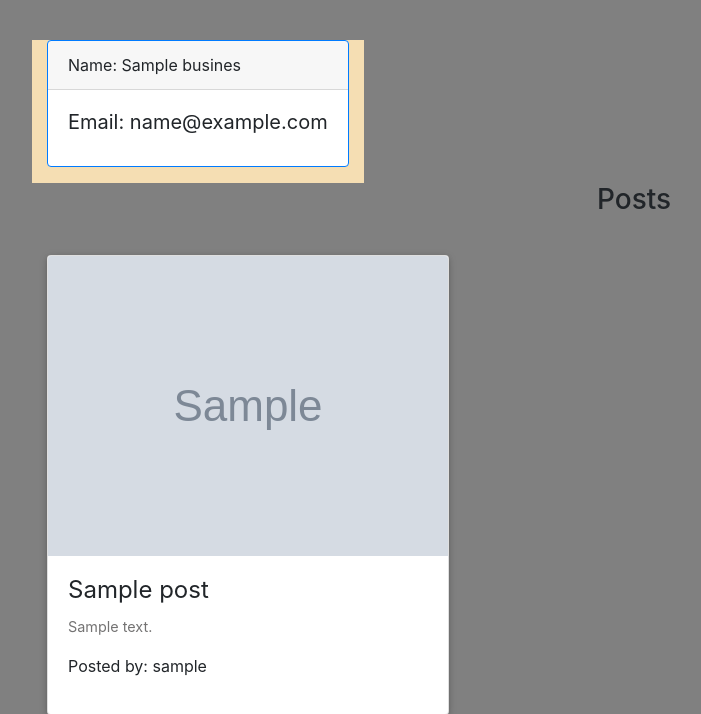
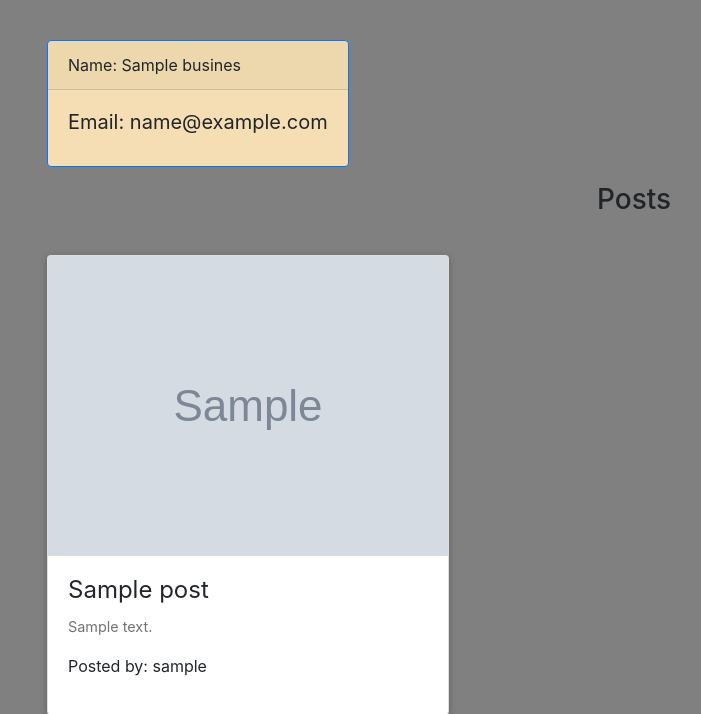
Before and after one commit to JacqulineWangu/My-Neighbourhood, a Django app: page /profile/ in a window 1280 px wide. Shown: the part 455-1169 px from the top of the page, without its empty margins (23-724 px from the left). Run offline with Django 3.2, Linux system fonts and the light colour scheme; a user stored in the database is signed in; tables that the repository leaves empty hold one stand-in row (values such as "Sample post"); grey boxes marked "Sample" are stand-in pictures; some libraries are stand-ins or nearby versions; some web fonts are replaced.

Commit message:
corrected on where the cards wheat color should reflect

```diff
--- a/neigh_app/templates/profile/profile.html
+++ b/neigh_app/templates/profile/profile.html
@@ -28,12 +28,12 @@
     <div class="row" style="margin-top:30px;">
 
         <!-- Card deck -->
-        <div class="card-deck" style="background-color:wheat;">
+        <div class="card-deck">
             {% if business %}
             {% for single_post in business %}
             <!-- Card -->
             <div class="">
-                <div class="card border-primary mb-3" style="max-width: 40rem;">
+                <div class="card border-primary mb-3"  style="max-width: 40rem; background-color:wheat;">
                     <div class="card-header">Name: {{single_post.business_name}}</div>
                     <div class="card-body">
                         <h5 class="card-title">Email: {{single_post.business_email}}</h5>
@@ -61,7 +61,7 @@
             <div class="card mb-4">
 
                 <!--Card image-->
-                <div class="view overlay">
+                <div class="view overlay" style="background-color:wheat;">
                     <img class="card-img-top" src="{{post.post_picture.url}}" alt="Card image cap">
                     <a href="#!">
                         <div class="mask rgba-white-slight"></div>
```
